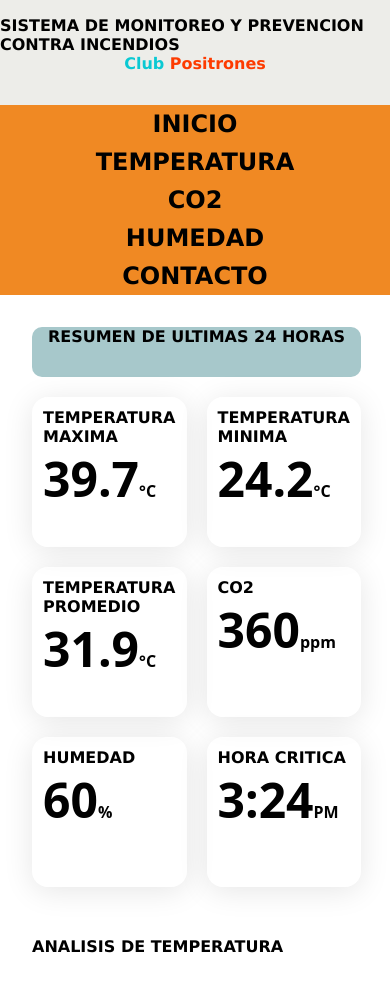
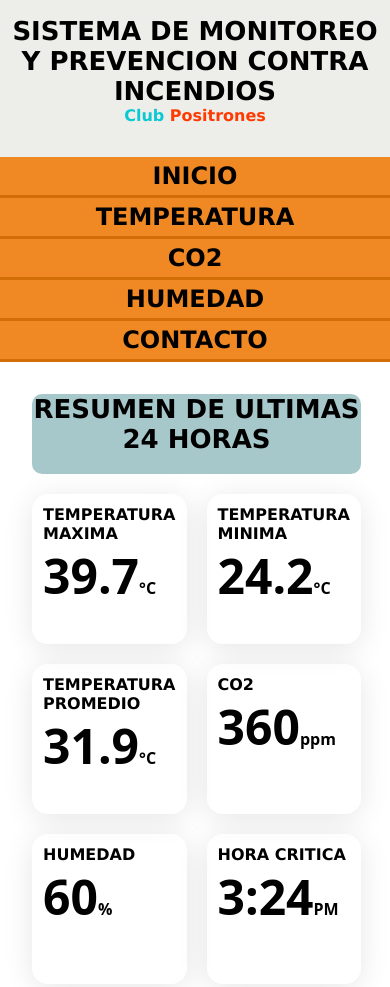
Before and after one commit to Jaredarell/PSMCI2, a plain HTML site: page main.html in a window 390 px wide. Shown: the top 987 px of the page. Drawn offline with nearby package versions, Linux system fonts and the light colour scheme; a script that the page names is missing.

Commit message:
Update main.css
Responsive design fix

```diff
--- a/main.css
+++ b/main.css
@@ -143,6 +143,13 @@ main{
     *{
         font-size: 16px;
     }
+     .titulo h1{
+        font-size: 26px;
+        text-align: center;
+    }
+    .summary__header h1{
+        font-size: 26px;
+    }
     .navbar__ul{
         flex-direction: column;
     }
@@ -154,5 +161,9 @@ main{
     }
     .summary{
         grid-template-columns: repeat(2, 1fr);
+        grid-template-rows: 80px repeat(2, 150px);
+    }
+    .navbar__li a{
+        border-bottom: 3px solid #d36d06;
     }
 }
```
